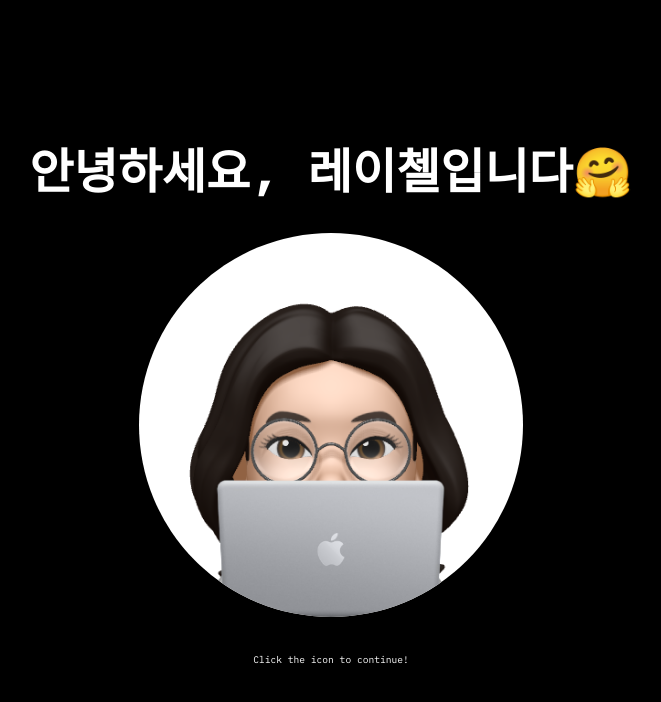
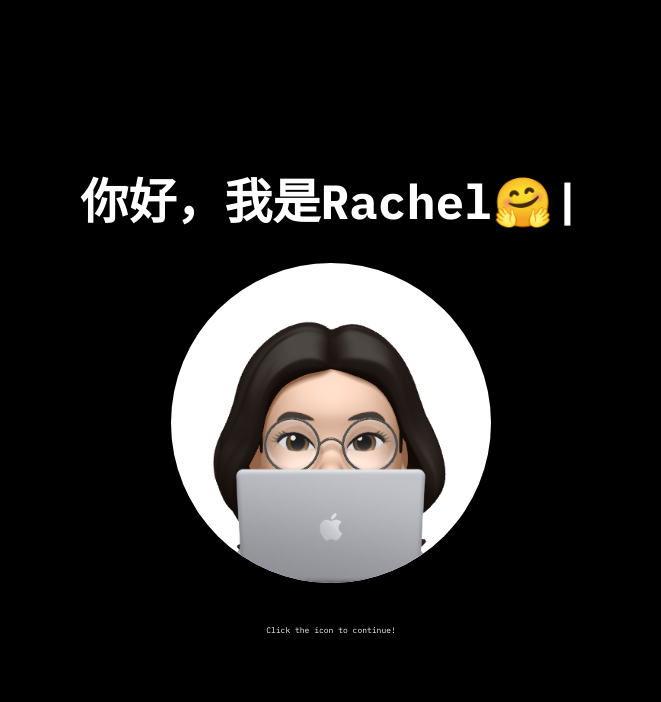
Before and after one commit to eun-chae-s/eun-chae-s.github.io, a React (Create React App) app: page / in a window 1280 px wide. Shown: the top 702 px of the page, without its empty margins (309-970 px from the left). Built offline with nearby package versions, Linux system fonts and the light colour scheme; a web font is replaced by a local one.

Commit message:
fix homepage and project data

```diff
--- a/src/components/Footer.js
+++ b/src/components/Footer.js
@@ -20,7 +20,9 @@ export default function Footer() {
         </a>
       </Typography>
       <div className="footer-icon">
-        <img src={wink} alt="Avatar with Smile"></img>
+        <a href="https://velog.io/@eun-chae-s/posts">
+          <img src={wink} alt="Avatar with Smile"></img>
+        </a>
       </div>
       <Typography className="sns">
         <a href="mailto:sungeunchae@gmail.com">
--- a/src/css/Homepage.css
+++ b/src/css/Homepage.css
@@ -23,12 +23,12 @@
   border-radius: 50%;
   background-color: white;
   margin: 30px;
-  height: 30%;
-  width: 30%;
+  height: 40vh;
+  width: 40vh;
 }
 
 .home-text {
-  font-size: 60%;
+  font-size: 50%;
   color: white;
 }
 
--- /dev/null
+++ b/src/data/competition.json
@@ -0,0 +1,18 @@
+{
+  "entities": [
+    {
+      "title": "Farmer’s Table",
+      "description": "a React Native application which helps farmers and customers sell and buy agricultural products by direct transaction",
+      "tech": "React Native, Firebase, Github",
+      "github": "https://github.com/eun-chae-s/Farmer-s-Table",
+      "website": "https://streamable.com/zpns1d"
+    },
+    {
+      "title": "Buddy",
+      "description": "a React web application providing various contents related to psychology to help people produce restore their mental health",
+      "tech": "React, Firebase, Github",
+      "github": "https://github.com/eun-chae-s/Buddy-Application",
+      "website": "https://buddy-8d12c.web.app/"
+    }
+  ]
+}
--- a/src/data/projects.json
+++ b/src/data/projects.json
@@ -13,20 +13,6 @@
       "tech": "Java, Firebase, Github",
       "website": "https://streamable.com/111mln",
       "github": "https://github.com/Bantonio12/Utinderlogin"
-    },
-    {
-      "title": "Farmer’s Table",
-      "description": "a React Native application which helps farmers and customers sell and buy agricultural products by direct transaction",
-      "tech": "React Native, Firebase, Github",
-      "github": "https://github.com/eun-chae-s/Farmer-s-Table",
-      "website": "https://streamable.com/zpns1d"
-    },
-    {
-      "title": "Buddy",
-      "description": "a React web application providing various contents related to psychology to help people produce restore their mental health",
-      "tech": "React, Firebase, Github",
-      "github": "https://github.com/eun-chae-s/Buddy-Application",
-      "website": "https://buddy-8d12c.web.app/"
     }
   ]
 }
--- a/src/pages/AboutMe.js
+++ b/src/pages/AboutMe.js
@@ -23,6 +23,7 @@ function AboutMe() {
   return (
     <div>
       <Header></Header>
+      <FadeIn>
         <div className="about-me">
           {/* TODO: fix the icon's position */}
           <img className="about-icon" src={smile} alt="Avatar with Smile"></img>
@@ -39,9 +40,8 @@ function AboutMe() {
           <div className="scroll">
             <TiArrowDownThick color="#7cfcda" size={75}></TiArrowDownThick>
           </div>
-        <FadeIn className="stats">
+          <div className="stats">
             {stats.entities.map((stat) => (
-            // TODO: add the animation
               <div className="stat-item">
                 <ThemeProvider theme={theme}>
                   <text>{stat.lang}</text>
@@ -54,8 +54,9 @@ function AboutMe() {
                 </ThemeProvider>
               </div>
             ))}
+          </div>
+        </div>
       </FadeIn>
-      </div>
       <Footer></Footer>
     </div>
   );
--- a/src/pages/Homepage.js
+++ b/src/pages/Homepage.js
@@ -1,37 +1,38 @@
-import React, { useEffect, useState } from "react";
+import React from "react";
 import computer from "../images/computer.png";
 import "../css/Homepage.css";
 import { Link } from "react-router-dom";
+import { TypeAnimation } from "react-type-animation";
 
 function Homepage() {
-  const greetings = [
-    "Hi, I'm Rachel🤗",
-    "안녕하세요, 레이첼입니다🤗",
-    "你好，我是Rachel🤗",
-    "je m'appelle Rachel🤗",
-  ];
-
-  const [index, setIndex] = useState(0);
-  useEffect(() => {
-    const intervalId = setInterval(
-      () => setIndex((index) => (index === 3 ? 0 : index + 1)),
-      3000
-    );
-    return () => clearTimeout(intervalId);
-  }, []);
-
   return (
     <div className="homepage">
       {/* Multiple text animation, resource: https://www.youtube.com/watch?v=nxoHR9lltK0 */}
       <div className="home-slide">
-        <span className="home-introduce">{greetings[index]}</span>
+        <TypeAnimation
+          className="home-introduce"
+          sequence={[
+            "Hi, I'm Rachel🤗",
+            1000,
+            "안녕하세요, 레이첼입니다🤗",
+            1000,
+            "你好，我是Rachel🤗",
+            1000,
+            "je m'appelle Rachel🤗",
+            1000,
+          ]}
+          speed={150}
+          repeat={Infinity}
+        ></TypeAnimation>
       </div>
-      <img
-        className="home-img"
-        src={computer}
-        alt="Avatar with Computer"
-        onClick={() => {}}
-      ></img>
+      <Link to={`about`}>
+        <img
+          className="home-img"
+          src={computer}
+          alt="Avatar with Computer"
+        ></img>
+      </Link>
+
       <Link to={`about`}>
         <text className="home-text">Click the icon to continue!</text>
       </Link>
--- a/src/pages/Projects.js
+++ b/src/pages/Projects.js
@@ -5,15 +5,22 @@ import ProjectItem from "../components/ProjectItem";
 import FadeIn from "react-fade-in";
 import "../css/Projects.css";
 import * as projects from "../data/projects.json";
+import * as competition from "../data/competition.json";
 
 export default function Projects() {
   return (
     <div>
       <Header></Header>
       <div className="projects">
-        <h2>My Learning</h2>
+        <h2>Group & Individual</h2>
         <FadeIn className="projects-content">
           {projects.entities.map((project) => (
+            <ProjectItem project={project}></ProjectItem>
+          ))}
+        </FadeIn>
+        <h2>Competition</h2>
+        <FadeIn className="projects-content">
+          {competition.entities.map((project) => (
             <ProjectItem project={project}></ProjectItem>
           ))}
         </FadeIn>
```
Lines whose indentation alone changed are shown as unchanged.
